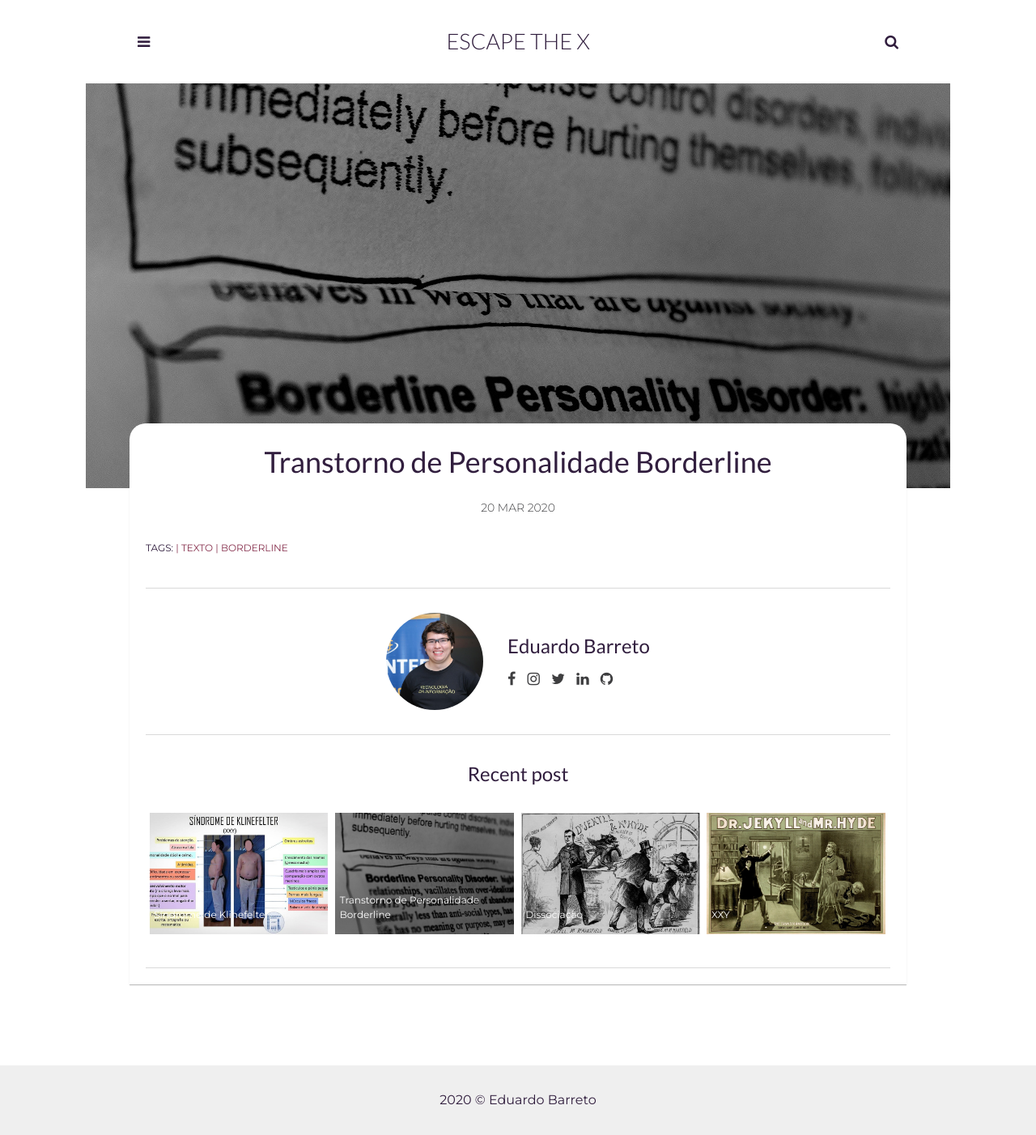
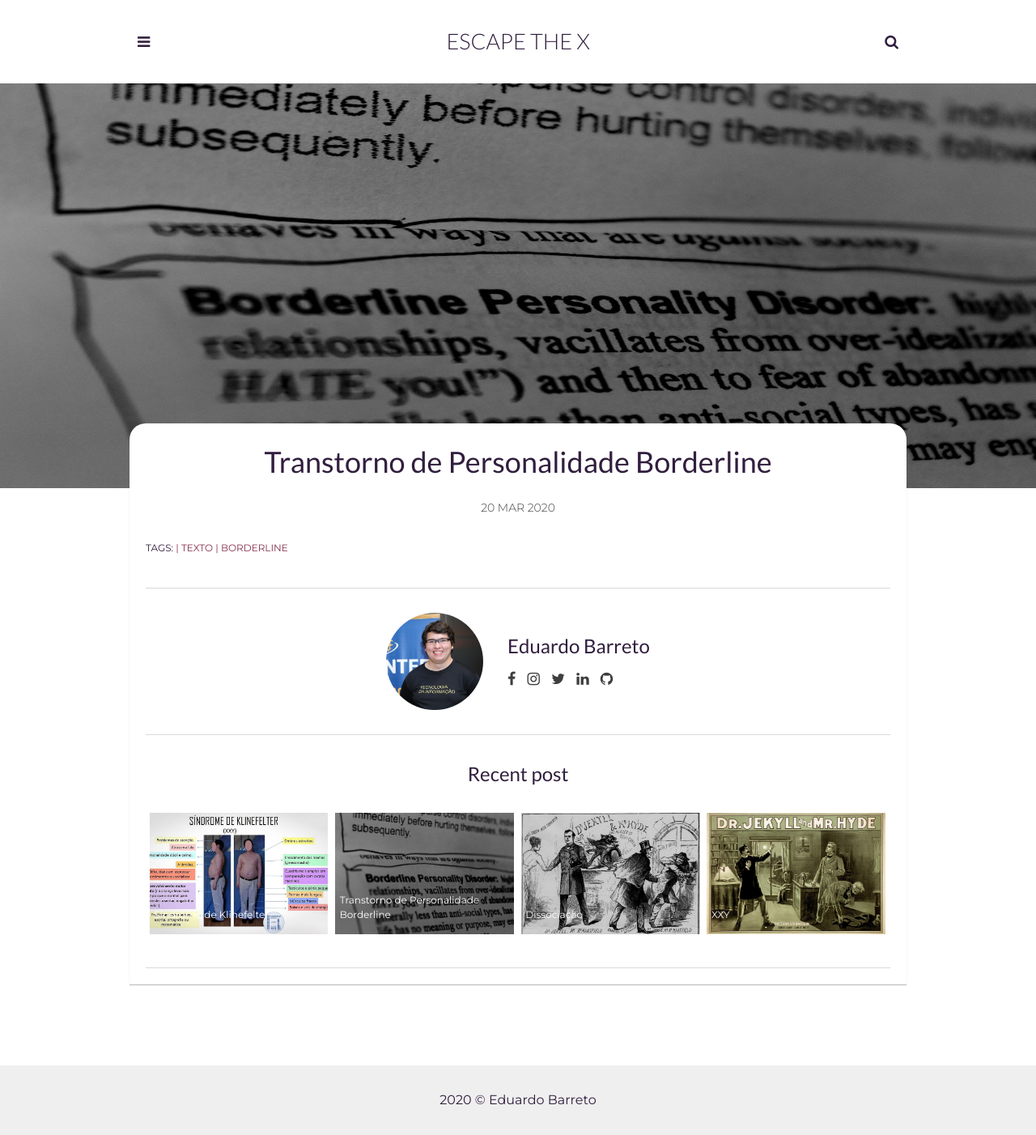
Before and after one commit to EscapeTheX/escapethex.github.io, a Jekyll site: the page built from _posts/2019-03-20-Borderline.markdown, in a window 1280 px wide. Shown: the whole page at 81% size. Built offline with Jekyll 4.4.1, drawn with Linux system fonts in a browser that asks for light colours.

Commit message:
Update post.html

```diff
--- a/_layouts/post.html
+++ b/_layouts/post.html
@@ -5,7 +5,7 @@
   {% include header.html %}
   <article class="article-page">
     <div class="page-image">
-      <div class="cover-image" style="background: url({{"/assets/img/" | prepend: site.baseurl | append : page.img}}) center top no-repeat; background-size: auto; height: 500px;"></div>
+      <div class="cover-image" style="background: url({{"/assets/img/" | prepend: site.baseurl | append : page.img}}) center top no-repeat; background-size: 100% 100%;"></div>
     </div>
     <div class="wrapper">
       <div class="page-content">
```
